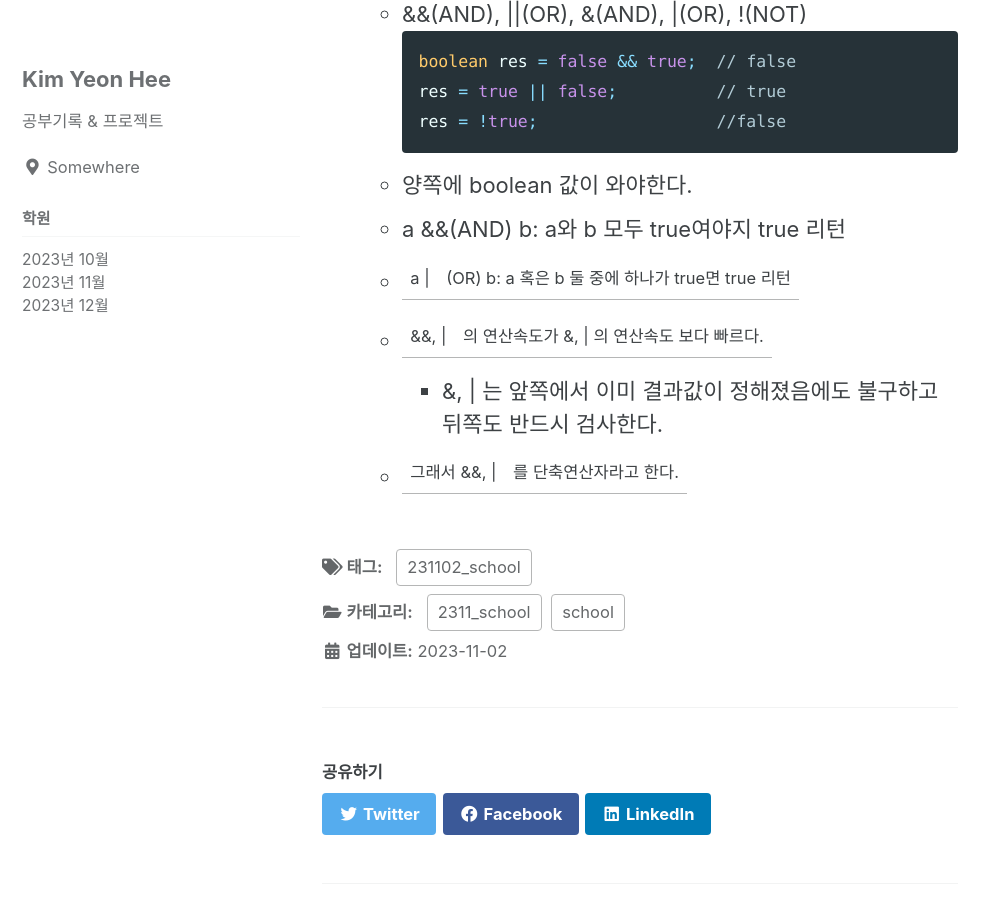
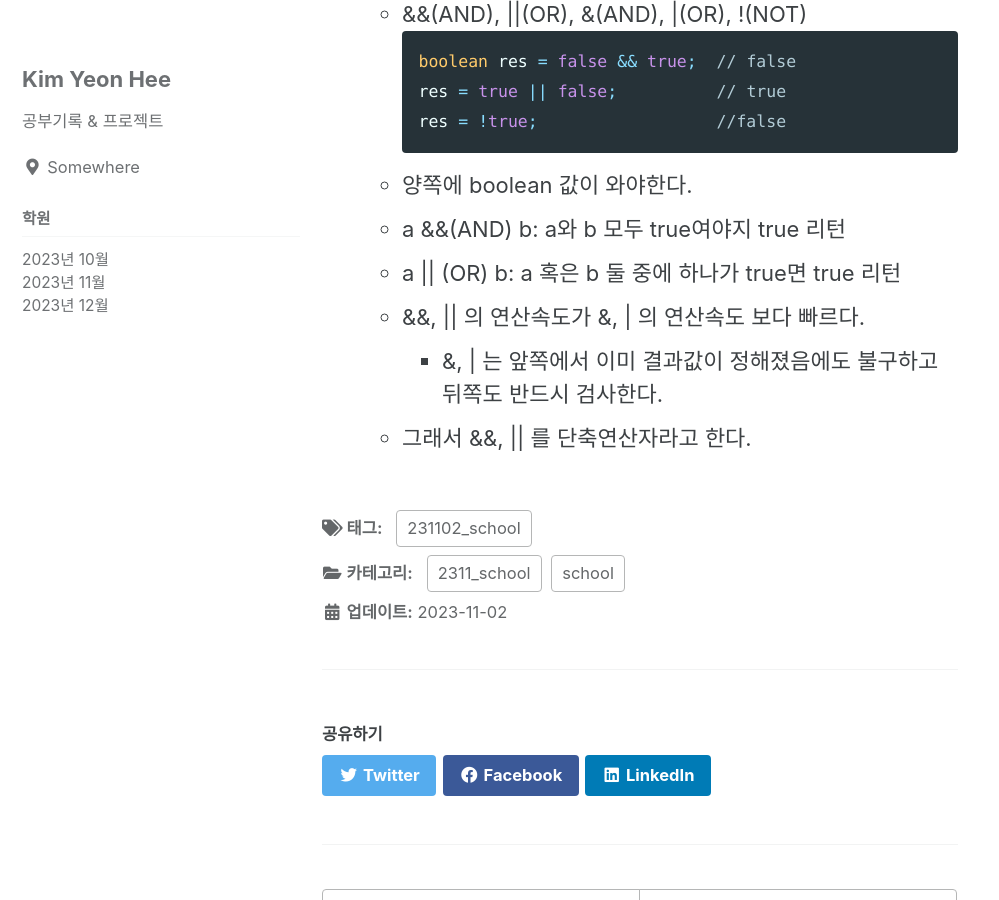
Before and after one commit to YonY-K/YonY-K.github.io, a Jekyll site: the page built from school/2311_school/_posts/2023-11-02/2023-11-02-8period.md, in a window 1280 px wide and 900 px high, scrolled down 1472 px. Shown: the whole window, without its empty margins (0-999 px from the left). Built offline with Jekyll 4.4.1, drawn with Linux system fonts in a browser that asks for light colours; cached includes are drawn as plain includes.

````diff
--- a/school/2311_school/_posts/2023-11-02/2023-11-02-8period.md
+++ b/school/2311_school/_posts/2023-11-02/2023-11-02-8period.md
@@ -40,7 +40,7 @@ System.out.printf("현재 시각은 %s %d시 입니다.\n",str,hr);
 
 - 연산자
   - 논리 연산자(Logical Operators): boolean을 대상으로 하는 연산자
-  - &&(AND), ||(OR), &(AND), |(OR), !(NOT)
+  - &&(AND), \||\(OR), &(AND), \|(OR), !(NOT)
     ```java
     boolean res = false && true;  // false
     res = true || false;          // true
@@ -48,7 +48,7 @@ System.out.printf("현재 시각은 %s %d시 입니다.\n",str,hr);
     ```
   - 양쪽에 boolean 값이 와야한다.
   - a &&(AND) b: a와 b 모두 true여야지 true 리턴
-  - a \|| (OR) b: a 혹은 b 둘 중에 하나가 true면 true 리턴
-  - &&, \|| 의 연산속도가 &, \| 의 연산속도 보다 빠르다.
+  - a \|\| (OR) b: a 혹은 b 둘 중에 하나가 true면 true 리턴
+  - &&, \|\| 의 연산속도가 &, \| 의 연산속도 보다 빠르다.
     - &, \| 는 앞쪽에서 이미 결과값이 정해졌음에도 불구하고 뒤쪽도 반드시 검사한다.
-  - 그래서 &&, \|| 를 단축연산자라고 한다.
+  - 그래서 &&, \|\| 를 단축연산자라고 한다.
````
Also changed, not shown: school/2311_school/_posts/2023-11-02/2023-11-02-4period.md (+2 -0 lines).
